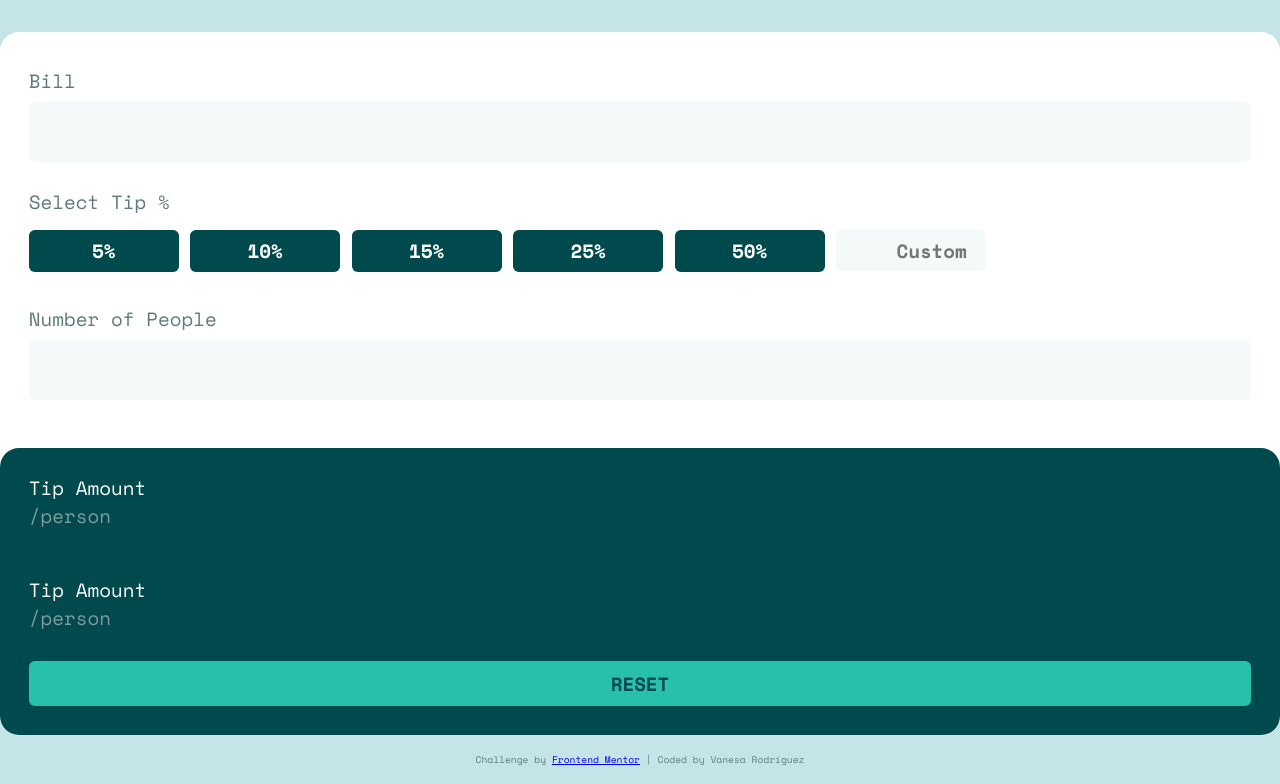
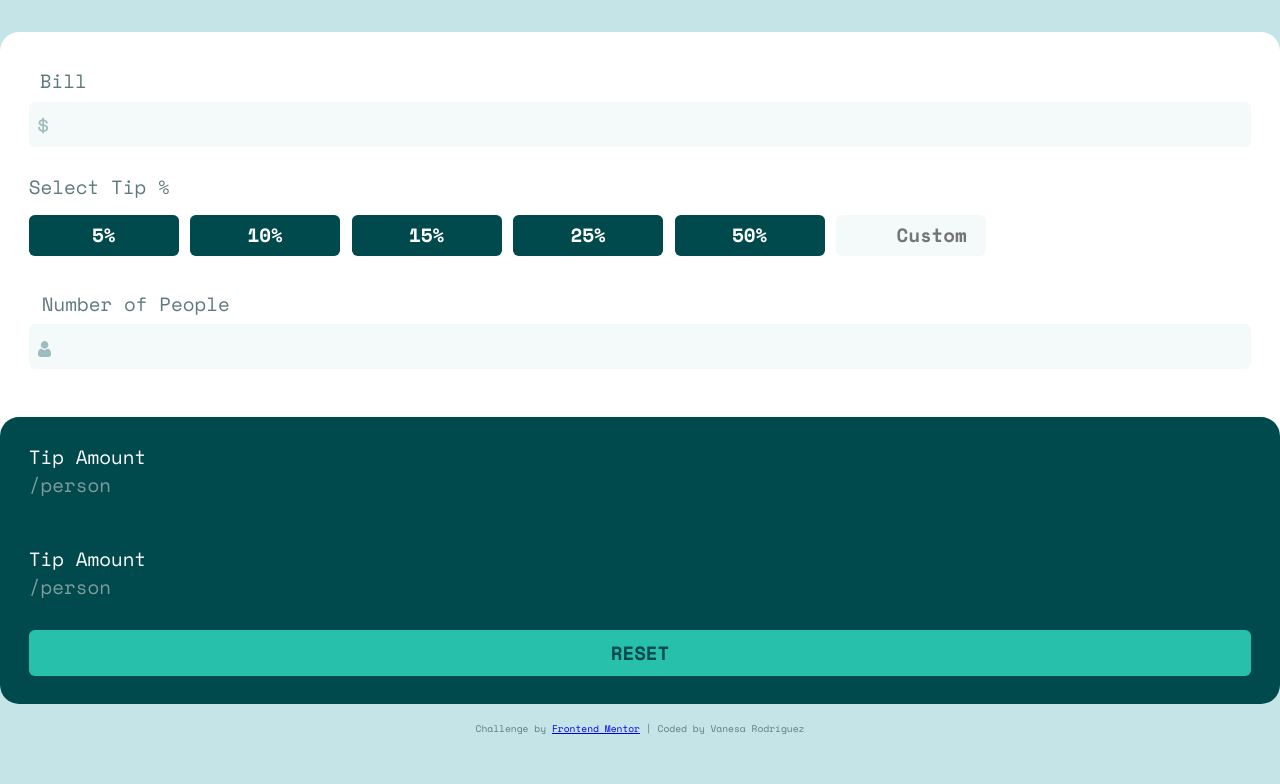
Before and after one commit to Vanesa-R/tip-calculator-app, a plain HTML site: page index.html in a window 1280 px wide. Shown: the part 124-908 px from the top of the page. After the commit the page ends 878 px from the top, so only its background shows below. Drawn offline with nearby package versions, Linux system fonts and the light colour scheme.

Commit message:
Iconos inputs

```diff
--- a/css/style.css
+++ b/css/style.css
@@ -23,7 +23,7 @@ body {
         flex-direction: column;
 }
 
-/* header*/
+/* HEADER */
 .header {
         padding: 2em;
         text-align: center;
@@ -41,6 +41,7 @@ body {
 .summary__tip {
         padding: .5em 1.5em;
 }
+
 
 label {
         display: block;
@@ -60,12 +61,30 @@ input[type=text] {
 input[name="bill"],
 input[name="people"]{
         background-color: var(--azure);
-        padding: 1em;
+        padding: .6em;
         width: 100%;
         position: relative;
         caret-color: var(--cyan);
         text-align: right;
         color: var(--darkCyan);
+}
+label[for="bill"]::before,
+label[for="people"]::before {
+        position: relative;
+        content: url(../images/icon-dollar.svg);
+        width: 100%;
+        height: 100%;
+        top: 2.4em;
+        left: .5em;
+        z-index: 5;
+}
+
+label[for="bill"]::before {
+        content: url(../images/icon-dollar.svg);
+}
+
+label[for="people"]::before {
+        content: url(../images/icon-person.svg);
 }
 
 .inputs {
@@ -133,6 +152,8 @@ input[type=reset]{
         text-align: end;
 }
 
+
+/* FOOTER*/
 .footer {
         font-size: .4em;
         padding: 1em;
```
